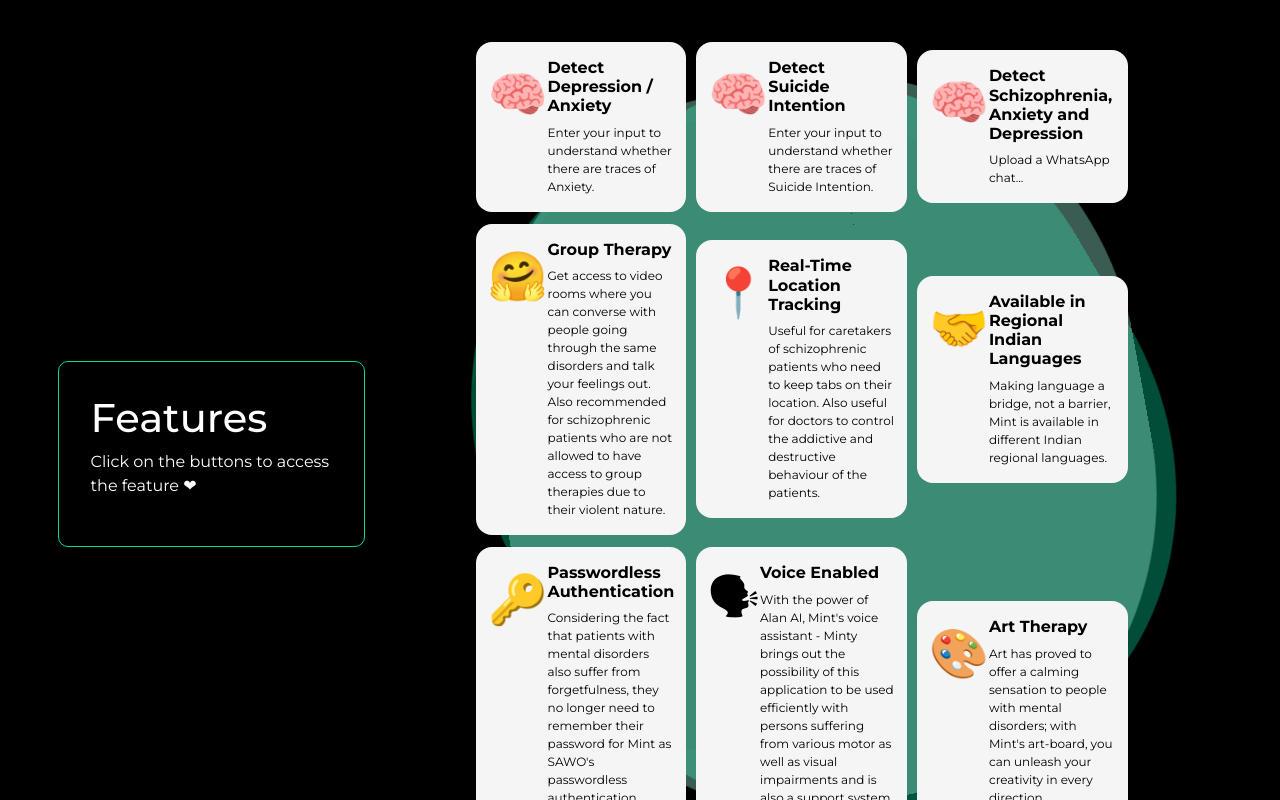
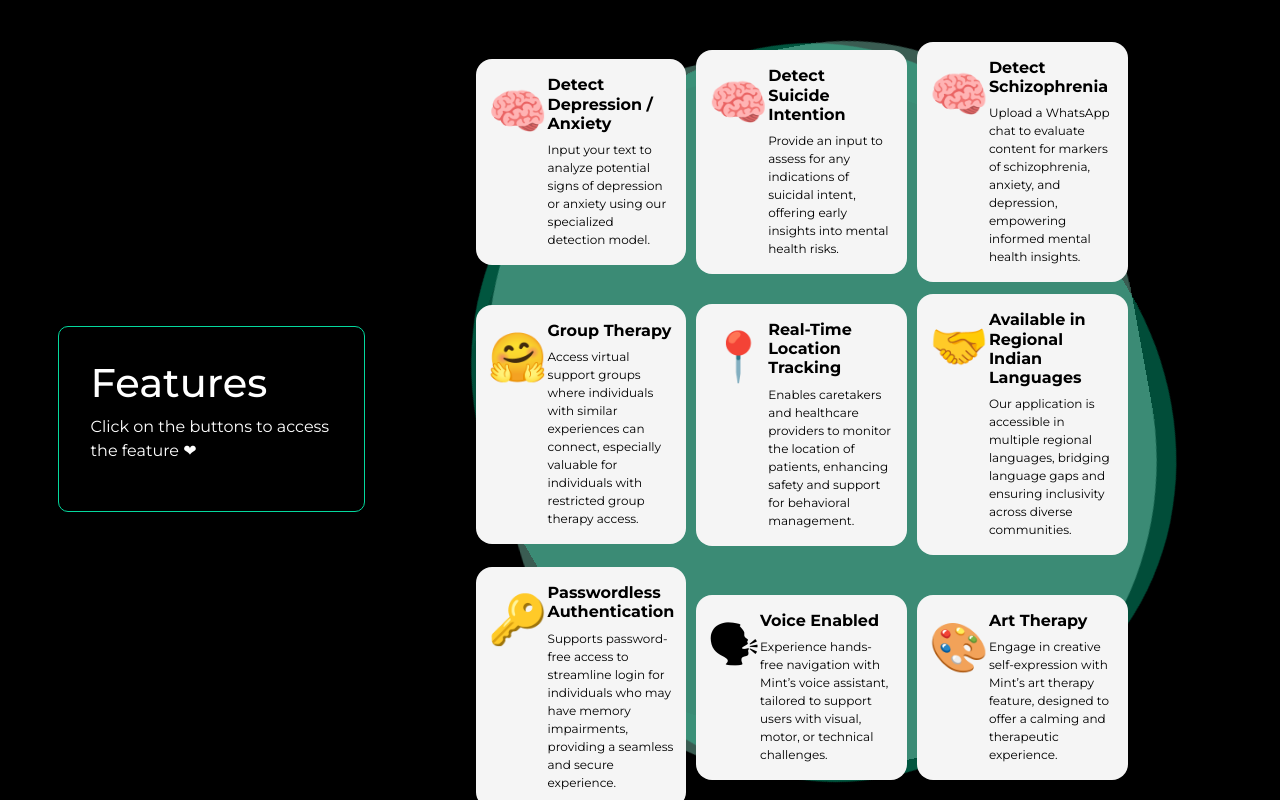
Before and after one commit to mohamedsharafath/Mental_Health, a React (Create React App) app: page / in a window 1280 px wide. Shown: the part 720-1520 px from the top of the page. Built offline with nearby package versions, Linux system fonts and the light colour scheme.

Commit message:
logo added and feature section styling done

```diff
--- a/src/Components/Feature/FeatureSection.jsx
+++ b/src/Components/Feature/FeatureSection.jsx
@@ -1,15 +1,19 @@
-import React from 'react';
-import { useState } from 'react';
+import React, { useState, useRef } from 'react';
 import axios from 'axios';
+
 const FeatureSection = () => {
     const [inputVisible, setInputVisible] = useState(false);
     const [userInput, setUserInput] = useState('');
     const [response, setResponse] = useState(null);
-    const [feature, setFeature] = useState(''); // Track which feature is active
+    const [feature, setFeature] = useState('');
+    const [featureName, setFeatureName] = useState(''); // To display feature name in the form heading
+    const inputSectionRef = useRef(null); // Reference to scroll into view
 
-    const handleFeatureClick = (selectedFeature) => {
-        setFeature(selectedFeature); // Set the current feature
-        setInputVisible(true); // Show the input section for the selected feature
+    const handleFeatureClick = (selectedFeature, featureDisplayName) => {
+        setFeature(selectedFeature);
+        setFeatureName(featureDisplayName); // Set feature name for form heading
+        setInputVisible(true);
+        inputSectionRef.current.scrollIntoView({ behavior: 'smooth', block: 'start' });
     };
 
     const handleInputChange = (event) => {
@@ -17,14 +21,14 @@ const FeatureSection = () => {
     };
 
     const handleSubmit = async (event) => {
-        event.preventDefault(); // Prevent default form submission
+        event.preventDefault();
         try {
             const apiUrl =
                 feature === 'detect-anxiety'
-                    ? 'http://127.0.0.1:8000/predict_depression'  // API for anxiety detection
+                    ? 'http://127.0.0.1:8000/predict_depression'
                     : feature === 'detect-suicide'
-                    ? 'http://127.0.0.1:8000/predict_suicide'  // API for suicide detection
-                    :  feature === 'detect-schizophrenia'
+                    ? 'http://127.0.0.1:8000/predict_suicide'
+                    : feature === 'detect-schizophrenia'
                     ? 'http://127.0.0.1:8000/predict_schizophrenia'
                     : "";
 
@@ -32,7 +36,7 @@ const FeatureSection = () => {
                 const res = await axios.post(apiUrl, {
                     statement: userInput
                 });
-                setResponse(res.data); // Set response from the API
+                setResponse(res.data);
             }
         } catch (error) {
             console.error('Error fetching data:', error);
@@ -49,33 +53,30 @@ const FeatureSection = () => {
             <div class="wave -one"></div>
           <div class="wave -two"></div>
           <div class="wave -three"></div>
-
             <div className="feature-cards row">
-
-                    <button className="feature col-md-3" onClick={() => handleFeatureClick('detect-anxiety')}>
+                <button className="feature col-md-3" onClick={() => handleFeatureClick('detect-anxiety', 'Detect Depression / Anxiety')}>
                     <p className="feature-icon">&#129504;</p>
                     <div className="feature-text">
                         <h2>Detect <br />Depression / Anxiety</h2>
-                            <p>Enter your input to understand whether there are traces of Anxiety.</p>
+                        <p>Input your text to analyze potential signs of depression or anxiety using our specialized detection model.</p>
+
                     </div>
                 </button>
-
-                    <button className="feature col-md-3" onClick={() => handleFeatureClick('detect-suicide')}>
+                <button className="feature col-md-3" onClick={() => handleFeatureClick('detect-suicide', 'Detect Suicide Intention')}>
                     <p className="feature-icon">&#129504;</p>
                     <div className="feature-text">
                         <h2>Detect <br /> Suicide Intention</h2>
-                            <p>Enter your input to understand whether there are traces of Suicide Intention.</p>
+                        <p>Provide an input to assess for any indications of suicidal intent, offering early insights into mental health risks.</p>
+
                     </div>
                 </button>
-
-                    <button className="col-md-3 feature" onClick={() => handleFeatureClick('detect-schizophrenia')}>
+                <button className="col-md-3 feature" onClick={() => handleFeatureClick('detect-schizophrenia', 'Detect Schizophrenia')}>
                     <p className="feature-icon">&#129504;</p>
                     <div className="feature-text">
-                            <h2>Detect Schizophrenia, Anxiety and Depression</h2>
-                            <p>Upload a WhatsApp chat...</p>
+                        <h2>Detect Schizophrenia</h2>
+                        <p>Upload a WhatsApp chat to evaluate content for markers of schizophrenia, anxiety, and depression, empowering informed mental health insights.</p>
                     </div>
                 </button>
-
                 <button className="feature col-md-3" onClick={() => handleFeatureClick('group-therapy')}>
                 <p class="feature-icon">
 
@@ -83,7 +84,8 @@ const FeatureSection = () => {
                                   </p>
                     <div className="feature-text">
                         <h2>Group Therapy</h2>
-                        <p>Get access to video rooms where you can converse with people going through the same disorders and talk your feelings out. Also recommended for schizophrenic patients who are not allowed to have access to group therapies due to their violent nature.</p>
+                        <p>Access virtual support groups where individuals with similar experiences can connect, especially valuable for individuals with restricted group therapy access.</p>
+
                     </div>
                 </button>
 
@@ -93,7 +95,8 @@ const FeatureSection = () => {
               </p>
                     <div className="feature-text">
                         <h2>Real-Time Location Tracking</h2>
-                        <p>Useful for caretakers of schizophrenic patients who need to keep tabs on their location. Also useful for doctors to control the addictive and destructive behaviour of the patients.</p>
+                        <p>Enables caretakers and healthcare providers to monitor the location of patients, enhancing safety and support for behavioral management.</p>
+
                     </div>
                 </button>
 
@@ -103,7 +106,8 @@ const FeatureSection = () => {
               </p>
                     <div className="feature-text">
                         <h2>Available in Regional Indian Languages</h2>
-                        <p>Making language a bridge, not a barrier, Mint is available in different Indian regional languages.</p>
+                        <p>Our application is accessible in multiple regional languages, bridging language gaps and ensuring inclusivity across diverse communities.</p>
+
                     </div>
                 </button>
 
@@ -114,7 +118,8 @@ const FeatureSection = () => {
                                 </p>
                     <div className="feature-text">
                         <h2>Passwordless Authentication</h2>
-                        <p>Considering the fact that patients with mental disorders also suffer from forgetfulness, they no longer need to remember their password for Mint as SAWO's passwordless authentication backs and speeds up the authentication process.</p>
+                        <p>Supports password-free access to streamline login for individuals who may have memory impairments, providing a seamless and secure experience.</p>
+
                     </div>
                 </button>
 
@@ -125,7 +130,8 @@ const FeatureSection = () => {
                                 </p>
                     <div className="feature-text">
                         <h2>Voice Enabled</h2>
-                        <p>With the power of Alan AI, Mint's voice assistant - Minty brings out the possibility of this application to be used efficiently with persons suffering from various motor as well as visual impairments and is also a support system to the technically challenged individuals.</p>
+                        <p>Experience hands-free navigation with Mint’s voice assistant, tailored to support users with visual, motor, or technical challenges.</p>
+
                     </div>
                 </button>
 
@@ -136,32 +142,36 @@ const FeatureSection = () => {
                                 </p>
                     <div className="feature-text">
                         <h2>Art Therapy</h2>
-                        <p>Art has proved to offer a calming sensation to people with mental disorders; with Mint's art-board, you can unleash your creativity in every direction.</p>
+                        <p>Engage in creative self-expression with Mint’s art therapy feature, designed to offer a calming and therapeutic experience.</p>
+
                     </div>
                 </button>
+                {/* Add other feature buttons as needed, with corresponding feature names */}
+            </div>
         </div>
 
-
-        </div>
-        <div>
+        {/* Input Section with Feature Heading */}
+        <div ref={inputSectionRef} className='feature-container'>
             {inputVisible && (
-                <div className="input-section">
-                    <form onSubmit={handleSubmit}>
+                <div className="input-section feature-container">
+                    <h2>{featureName}</h2> {/* Display selected feature name here */}
+                    <form onSubmit={handleSubmit} className="input-form">
                         <textarea
                             value={userInput}
                             onChange={handleInputChange}
                             placeholder="Enter your statement here..."
                             rows="4"
                             cols="50"
+                            className="input-textarea"
                         />
-                        <button type="submit">Submit</button>
+                        <button type="submit" className="submit-button">Submit</button>
                     </form>
 
                     {/* Display API Response */}
                     {response && (
-                        <div className="response">
-                            <h3>Response:</h3>
-                            <p>{response.message}</p>
+                        <div className="response-container">
+                            <h3 className="response-header">Response:</h3>
+                            <p className="response-message">{response.message}</p>
                         </div>
                     )}
                 </div>
--- a/src/Components/Navbar/Navbar.jsx
+++ b/src/Components/Navbar/Navbar.jsx
@@ -1,4 +1,5 @@
 import React from 'react';
+import BrandLogo from './brandLogo.png'
 
 function Navbar() {
     const handleLogin = () => {
@@ -7,7 +8,7 @@ function Navbar() {
 
     return (
         <nav className="navbar navbar-expand-lg navbar-color">
-            <a className="navbar-brand" href="#"><img src="./Assets/brandLogo.png" className="brand-logo" alt="Brand Logo" /></a>
+            <a className="navbar-brand" href="#"><img src={BrandLogo} className="brand-logo" alt="Brand Logo" /></a>
             <button className="navbar-toggler" type="button" data-toggle="collapse" data-target="#navbarSupportedContent" aria-controls="navbarSupportedContent" aria-expanded="false" aria-label="Toggle navigation">
                 <span className="navbar-toggler-icon"></span>
             </button>
```
Also changed, not shown: src/App.css (+76 -0 lines), public/brandLogo.png (added), src/Components/Navbar/brandLogo.png (added). Lines whose indentation alone changed are shown as unchanged.
